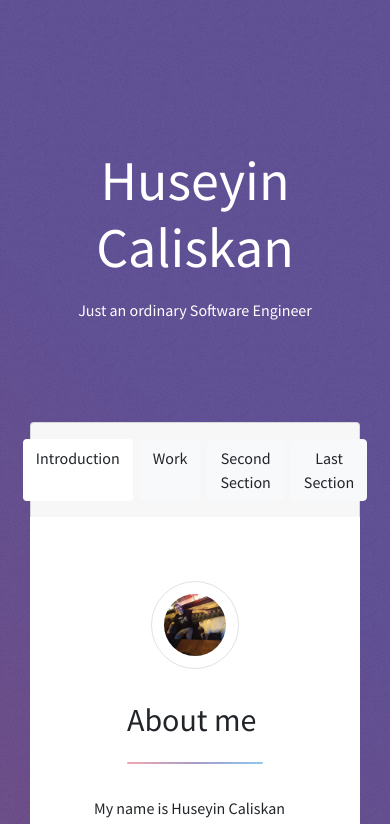
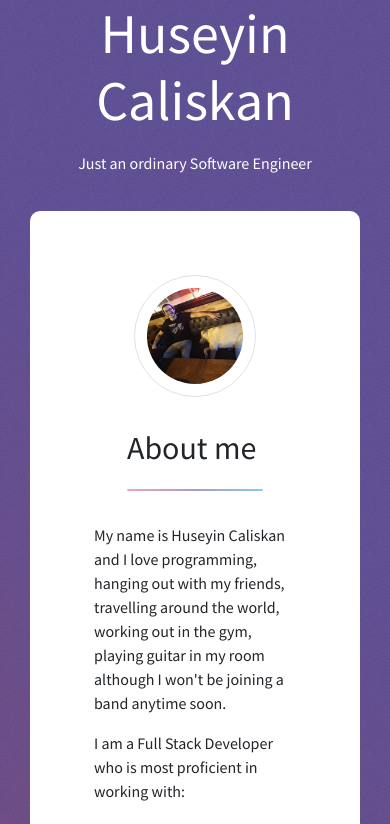
Before and after one commit to sakirma/portfolio-website, a React (Create React App) app: page / in a window 390 px wide. Shown: the top 824 px of the page. Built offline with nearby package versions, Linux system fonts and the light colour scheme.

Commit message:
worked on responsivness

```diff
--- a/src/App.js
+++ b/src/App.js
@@ -17,7 +17,7 @@ import Projects from "./Projects";
 
 
 function WorkModal(props) {
-    return(<ProjectPage parent={props} isActive={props.isActive}/>)
+    return (<ProjectPage parent={props} isActive={props.isActive}/>)
 }
 
 class App extends React.Component {
@@ -32,7 +32,11 @@ class App extends React.Component {
                 }
             }
         );
+
         io.observe(this.title.current);
+
+        this.updatePredicate();
+        window.addEventListener("resize", this.updatePredicate);
     };
 
     handleStateChanged() {
@@ -63,18 +67,36 @@ class App extends React.Component {
         this.onAfterTitleCallbacks = [];
 
         this.pageStates = {DefaultPage: "DefaultPage", ProjectPage: "ProjectPage"};
-        this.state = {currentPageState: this.pageStates.DefaultPage};
+        this.state = {
+            currentPageState: this.pageStates.DefaultPage,
+            isMobile: true,
+        };
+
         this.currentOpenWork = null;
 
         this.onPageStateChangedCallback = [];
 
+        this.updatePredicate = this.updatePredicate.bind(this);
     };
 
     onAfterTitle(callback) {
         this.onAfterTitleCallbacks.push(callback);
     }
 
+    componentWillUnmount() {
+        window.removeEventListener("resize", this.updatePredicate);
+    }
+
+    updatePredicate() {
+        this.setState({isMobile: !(window.innerWidth < 1000)});
+    }
+
+    isMobile() {
+        return !this.state.isMobile;
+    }
+
     render() {
+        console.log(this.isMobile());
         return (
             <Container fluid style={{
                 minHeight: "100vh",
@@ -83,7 +105,7 @@ class App extends React.Component {
                 backgroundImage: 'url(' + layer + ') ,linear-gradient(45deg, #9f424c 15%, #5f4d93 85%)'
             }}>
                 <Container
-                    style={{height: "50vh"}}
+                    style={{height: this.isMobile() ? "25vh" : "50vh"}}
                     ref={this.title}
                 >
                     <Row style={{height: "100%"}}>
@@ -104,17 +126,30 @@ class App extends React.Component {
                     </Row>
                 </Container>
 
-                <Row className="justify-content-center">
+                <Row className="justify-content-center" style={{}}>
                     <Col xs={12} lg={12} xl={11} style={{maxWidth: 1450, padding: 0}}>
                         <Container fluid>
                             <Col className="header" style={{zIndex: 100}}>
                                 <HeaderBody app={this}/>
                             </Col>
                             <Col>
-                                <div style={{padding: 0}}>
-                                    <BodySection>
-                                        <IntroductionSection/>
-                                    </BodySection>
+                                <div>
+                                    {
+                                        this.isMobile() ?
+                                            (<BodySection key="first" style={{
+                                                    MozBorderRadiusTopleft: 10,
+                                                    MozBorderRadiusTopright: 10,
+                                                    WebkitBorderTopLeftRadius: 10,
+                                                    WebkitBorderTopRightRadius: 10
+                                                }}>
+                                                    <IntroductionSection app={this}/>
+                                                </BodySection>
+                                            ) : (
+                                                <BodySection key="second">
+                                                    <IntroductionSection app={this}/>
+                                                </BodySection>
+                                            )
+                                    }
 
                                     <BodySection>
                                         <WorkSection onProjectOpenend={this.openProject} app={this}
@@ -133,13 +168,13 @@ class App extends React.Component {
                                                    isActive={this.state.currentPageState === this.pageStates.ProjectPage}/>
                                     </BodySection>
                                 </div>
-                            </Col>
+                                < /Col>
                         </Container>
                     </Col>
                 </Row>
             </Container>
-        );
+    );
     }
-}
+    }
 
-export default App;
+    export default App;
--- a/src/Layout/BodySection.js
+++ b/src/Layout/BodySection.js
@@ -2,16 +2,32 @@ import React from 'react';
 import {Container} from "react-bootstrap";
 
 class BodySection extends React.Component {
+    constructor(props) {
+        super(props);
+
+        if (props.style === undefined) {
+            this.styles = {
+                borderBottom: 'groove',
+                borderWidth: '0.1px',
+                borderColor: '#d3d3d34a',
+                backgroundColor: 'white',
+                padding: '4em 4em 2em 4em',
+            };
+        } else {
+            this.styles = props.style;
+
+            this.styles['borderBottom'] = 'groove';
+            this.styles['borderBottomWidth'] = '0.8px';
+            this.styles['borderColor'] = '#d3d3d34a';
+            this.styles['backgroundColor'] = 'white';
+            this.styles['padding'] = '4em 4em 2em 4em';
+        }
+    }
+
     render() {
         return (
             <Container fluid
-                style={{
-                    borderBottom: 'groove',
-                    borderWidth: '0.1px',
-                    borderColor: '#d3d3d34a',
-                    backgroundColor: 'white',
-                    padding: '4em 4em 2em 4em',
-                }}>
+                       style={this.styles}>
                 {this.props.children}
             </Container>
         );
--- a/src/Layout/HeaderBody.js
+++ b/src/Layout/HeaderBody.js
@@ -30,7 +30,10 @@ class HeaderBody extends React.Component {
             borderBottomLeftRadius: 0,
             borderBottomRightRadius: 0,
         };
+        const isActive = this.application.isMobile();
         return (
+            <div>
+                {!isActive ? (
                     <Card style={headerStyle} className={"" + (this.state.isSticky ? "rounded-0" : "")}>
                         <ButtonToolbar className="justify-content-center">
                             <div className="social-button">
@@ -52,6 +55,10 @@ class HeaderBody extends React.Component {
                             </ToggleButtonGroup>
                         </ButtonToolbar>
                     </Card>
+                ) : (
+                    <div/>
+                )}
+            </div>
         );
     }
 }
--- a/src/Sections/IntroductionSection.js
+++ b/src/Sections/IntroductionSection.js
@@ -11,28 +11,11 @@ class IntroductionSection extends React.Component {
         const {classes} = props;
 
         this.classes = classes;
-        this.state = {
-            isHorizontal: false
-        };
-
-        this.updatePredicate = this.updatePredicate.bind(this);
-    }
-
-    componentDidMount() {
-        this.updatePredicate();
-        window.addEventListener("resize", this.updatePredicate);
-    }
-
-    componentWillUnmount() {
-        window.removeEventListener("resize", this.updatePredicate);
-    }
-
-    updatePredicate() {
-        this.setState({isHorizontal: !(window.innerWidth < 1000)});
+        this.application = props.app;
     }
 
     render() {
-        const isHorizontal = this.state.isHorizontal;
+        const isHorizontal =!this.application.isMobile();
 
         return (
             <div>
@@ -73,7 +56,7 @@ class IntroductionSection extends React.Component {
                     ) : (
                         <Col>
                             <Row className="justify-content-center">
-                                <Col xs={7}>
+                                <Col xs={9} sm={7}>
                                     <Image style={{width: '22em', padding: "0.75em"}} src={logo} roundedCircle fluid
                                            thumbnail/>
                                 </Col>
--- a/src/Sections/ProjectPage.js
+++ b/src/Sections/ProjectPage.js
@@ -5,8 +5,6 @@ class ProjectPage extends React.Component {
     render() {
         let parent = this.props.parent.parent;
         let work = parent.currentOpenWork;
-        console.log(parent);
-        console.log(work);
 
         if (this.props.isActive) {
             return (<div>
```
Lines whose indentation alone changed are shown as unchanged.
